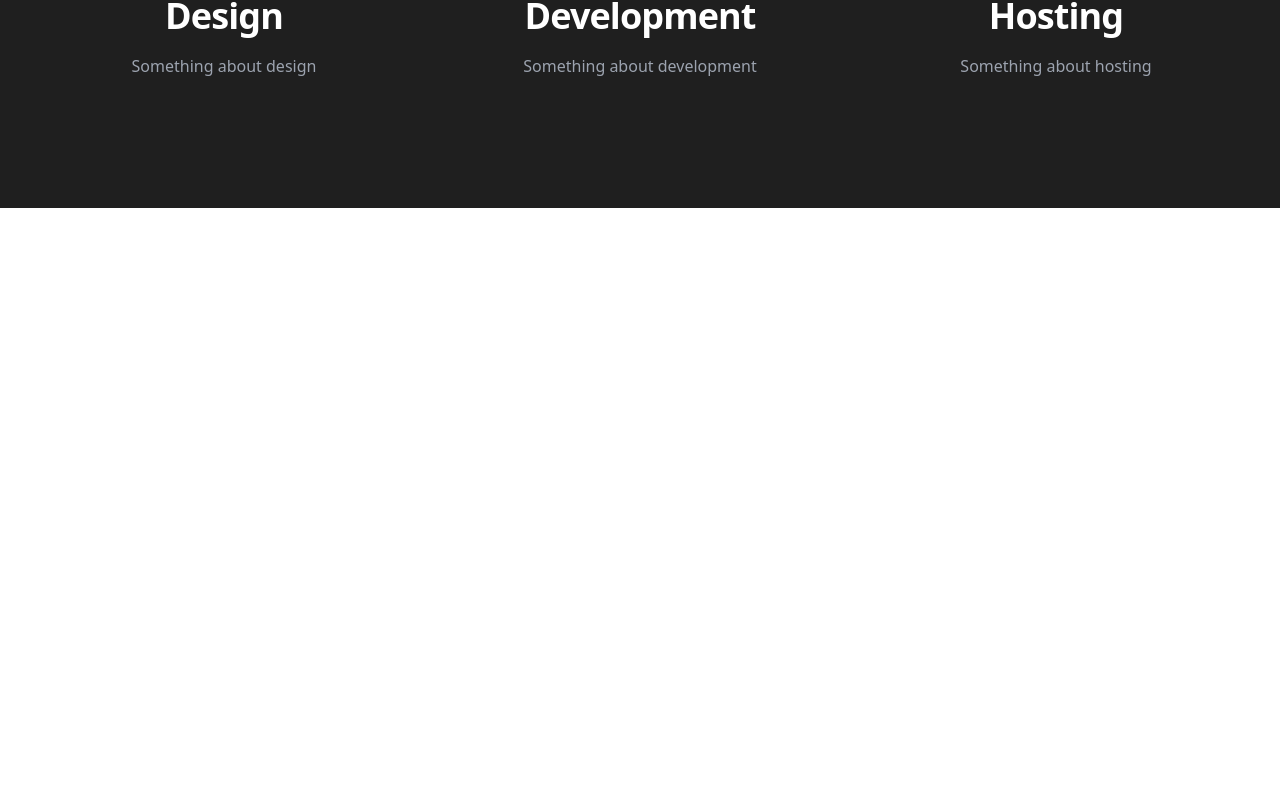
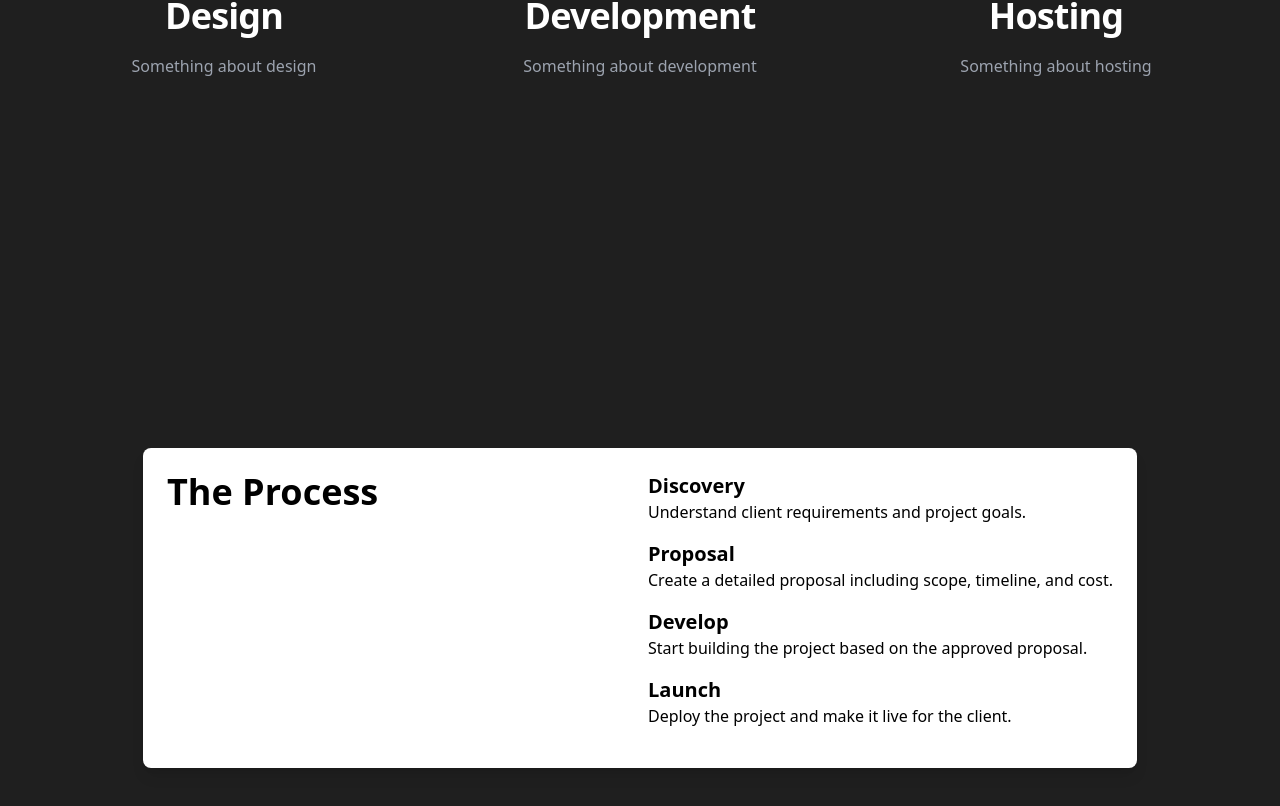
Before and after one commit to austin-morrow/austin-morrow, a React (Vite) app: page / in a window 1280 px wide. Shown: the part 1820-2626 px from the top of the page. Before the commit the page ends 2028 px from the top, so only its background shows below. Built offline with nearby package versions, Linux system fonts and the light colour scheme.

Commit message:
Start of process section

```diff
--- a/src/App.jsx
+++ b/src/App.jsx
@@ -1,7 +1,7 @@
 import Header from './components/Header';
 import Work from './pages/Work';
 import Services from './pages/Services';
-
+import Process from './pages/Process';
 
 function App() {
   return (
@@ -9,6 +9,7 @@ function App() {
    <Header />
    <Work />
    <Services />
+   <Process />
     </>
   )
 }
--- a/src/pages/Process.jsx
+++ b/src/pages/Process.jsx
@@ -0,0 +1,33 @@
+import React from 'react';
+
+
+  const processSteps = [
+    { title: 'Discovery', description: 'Understand client requirements and project goals.' },
+    { title: 'Proposal', description: 'Create a detailed proposal including scope, timeline, and cost.' },
+    { title: 'Develop', description: 'Start building the project based on the approved proposal.' },
+    { title: 'Launch', description: 'Deploy the project and make it live for the client.' },
+  ];
+
+  export default function Process() {
+    return (
+    <div className="bg-primary-black">
+    <div className="min-h-screen flex items-center justify-center">
+      <div className="bg-white p-6 rounded-lg shadow-lg">
+        <div className="grid grid-cols-2 gap-4">
+          <div className="col-span-1">
+            <p className="text-4xl font-bold">The Process</p>
+          </div>
+          <div className="col-span-1">
+            {processSteps.map((step, index) => (
+              <div key={index} className="mb-4">
+                <p className="text-xl font-semibold">{step.title}</p>
+                <p>{step.description}</p>
+              </div>
+            ))}
+          </div>
+        </div>
+      </div>
+    </div>
+    </div>
+  );
+};
```
